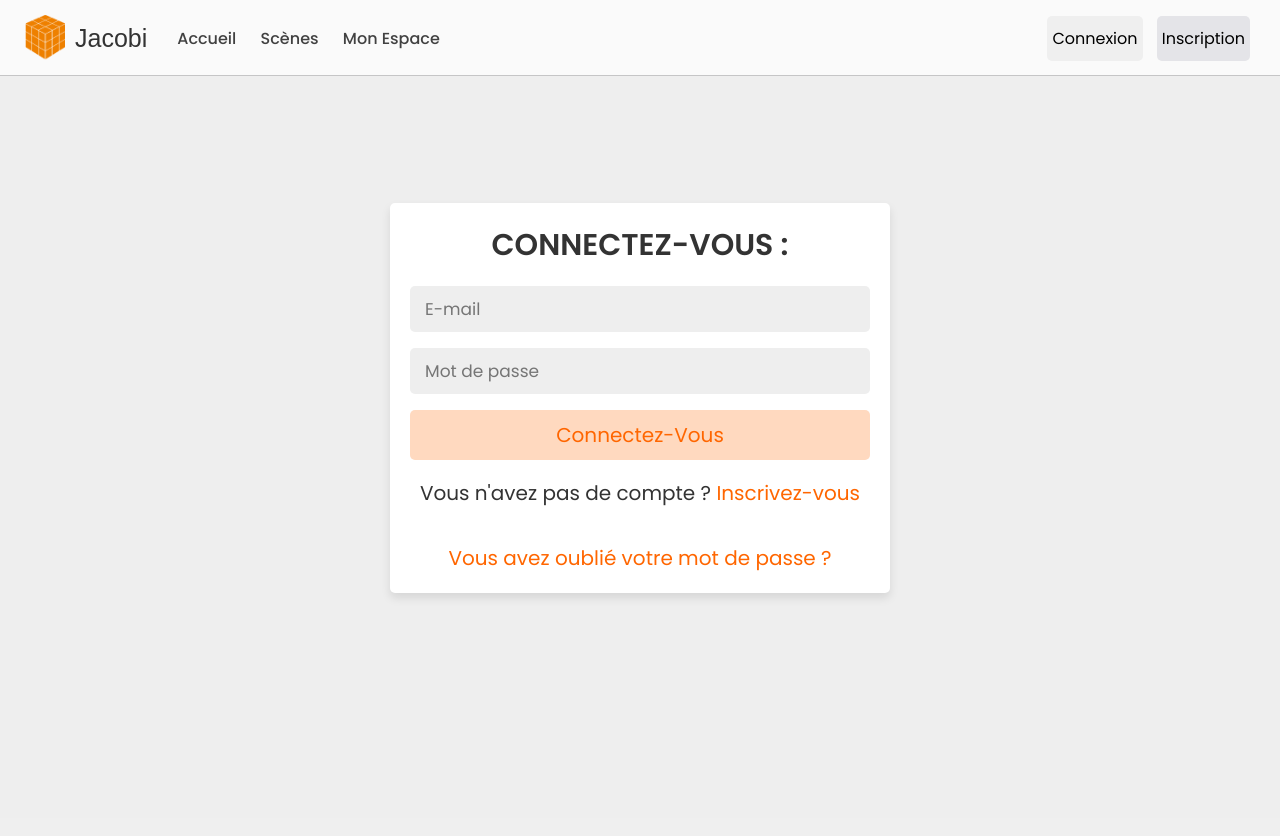
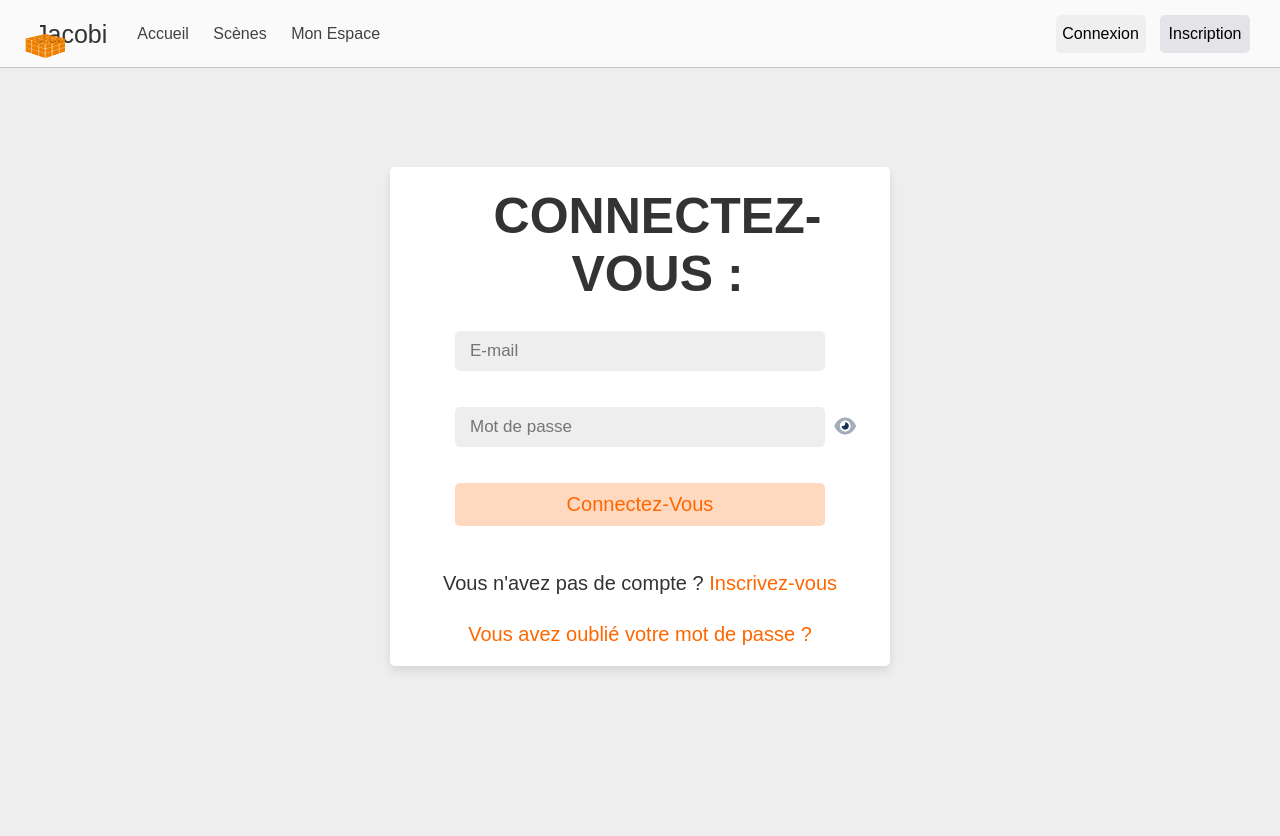
Before and after one commit to algosup/2022-2023-project-2-factory-display-Project-2-group, a PHP site: page /settings/account.html in a window 1280 px wide. Before the commit the page ends 598 px from the top, so only its background shows below. Run offline with PHP 8.4, Linux system fonts and the light colour scheme.

Commit message:
update 7

```diff
--- a/factory-display/assets/css/settings/account.css
+++ b/factory-display/assets/css/settings/account.css
@@ -1,5 +1,3 @@
-@import url('https://fonts.googleapis.com/css2?family=Poppins:wght@100;200;300;400;500;600&display=swap');
-
 *{
     font-family: 'Poppins', sans-serif;
     margin:0; padding:0;
@@ -7,7 +5,6 @@
     outline: none; border:none;
     text-decoration: none;
 }
-
 .container{
     min-height: 100vh;
     display: flex;
@@ -33,6 +30,7 @@
     padding:0 15px;
 }
 
+
 .container .content h1{
     font-size: 50px;
     color:#333;
@@ -41,6 +39,7 @@
 .container .content h1 span{
     color:#FF6600;
 }
+
 
 .container .content p{
     font-size: 25px;
@@ -56,6 +55,7 @@
     margin:0 5px;
     text-transform: capitalize;
 }
+
 
 .container .content .btn:hover{
     background: #FF6600;
@@ -79,24 +79,13 @@
     text-align: center;
     width: 500px;
 }
-
 .form-container form h3{
-    font-size: 30px;
+    font-size: 50px;
     text-transform: uppercase;
     margin-bottom: 10px;
     color:#333;
+    margin-left: 35px;
 }
-
-.form-container form input,
-.form-container form select{
-    width: 100%;
-    padding:10px 15px;
-    font-size: 17px;
-    margin:8px 0;
-    background: #eee;
-    border-radius: 5px;
-}
-
 .form-container form select option{
     background: #fff;
 }
@@ -133,3 +122,26 @@
     font-size: 20px;
     padding:10px;
 }
+
+.form-container form input{
+    width: 370px;
+    padding: 10px 15px;
+    font-size: 17px;
+    margin: 18px 0;
+    background: #eee;
+    border-radius: 5px;
+    align-items: center;
+}
+
+
+
+
+
+
+
+img{
+    height:25px ;
+    cursor: pointer;
+    position: absolute;
+    margin-top: 25px;
+}
--- a/factory-display/settings/account.html
+++ b/factory-display/settings/account.html
@@ -12,14 +12,33 @@
 <body>
     <header></header>
     <br>
+    <br>
     <div class="form-container">
         <form action="" method="post">
         <h3>Connectez-vous :</h3>
 
         <input type="email" name="email" required placeholder="E-mail">
-        <input type="password" name="password" required placeholder="Mot de passe">
-
-        <input type="submit" name="submit" value="Connectez-vous" class="form-btn">    <br>
+        <div class="input_password">
+            <input type="password" id="pass" name="pass"  placeholder="Mot de passe">
+            <img src="/factory-display/assets/img/icons/oeil_ouvert-removebg-preview.png" id="eye" onclick="changer()"/>
+        </div>
+        <div class="input submit" onclick="document.fo.submit()"><input type="submit" name="submit" value="Connectez-vous" class="form-btn"> </div>
+        <script>
+                e= true
+            function changer(){
+                if(e){
+                    document.getElementById("pass").setAttribute("type","text");
+                    document.getElementById("eye").src="/factory-display/assets/img/icons/oeil_ferme-removebg-preview.png";
+                    e = false;
+                }
+                else{
+                    document.getElementById("pass").setAttribute("type","password");
+                    document.getElementById("eye").src="/factory-display/assets/img/icons/oeil_ouvert-removebg-preview.png";
+                    e = true;
+                }
+            }
+        </script>
+        <!--input type="submit" name="submit" value="Connectez-vous" class="form-btn"> -->  <br>
         <p>Vous n'avez pas de compte ? <a href="/factory-display/settings/inscription.html"> Inscrivez-vous </a></p><br>
         <p><a href="passwordforgot.html"> Vous avez oublié votre mot de passe ? </a></p>
     </form>
```
Also changed, not shown: factory-display/assets/css/connexion départ/account.css (+30 -17 lines), factory-display/connexion départ/account.html (+8 -8 lines).
